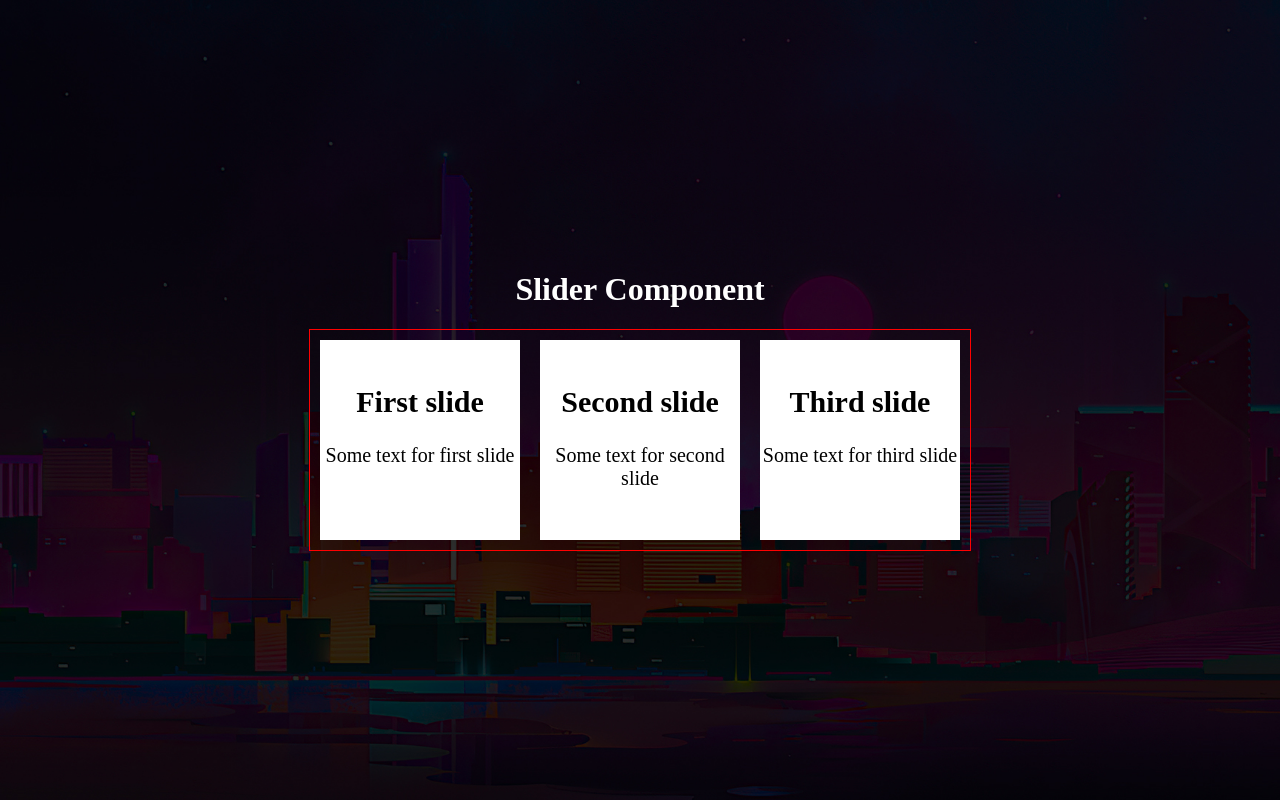
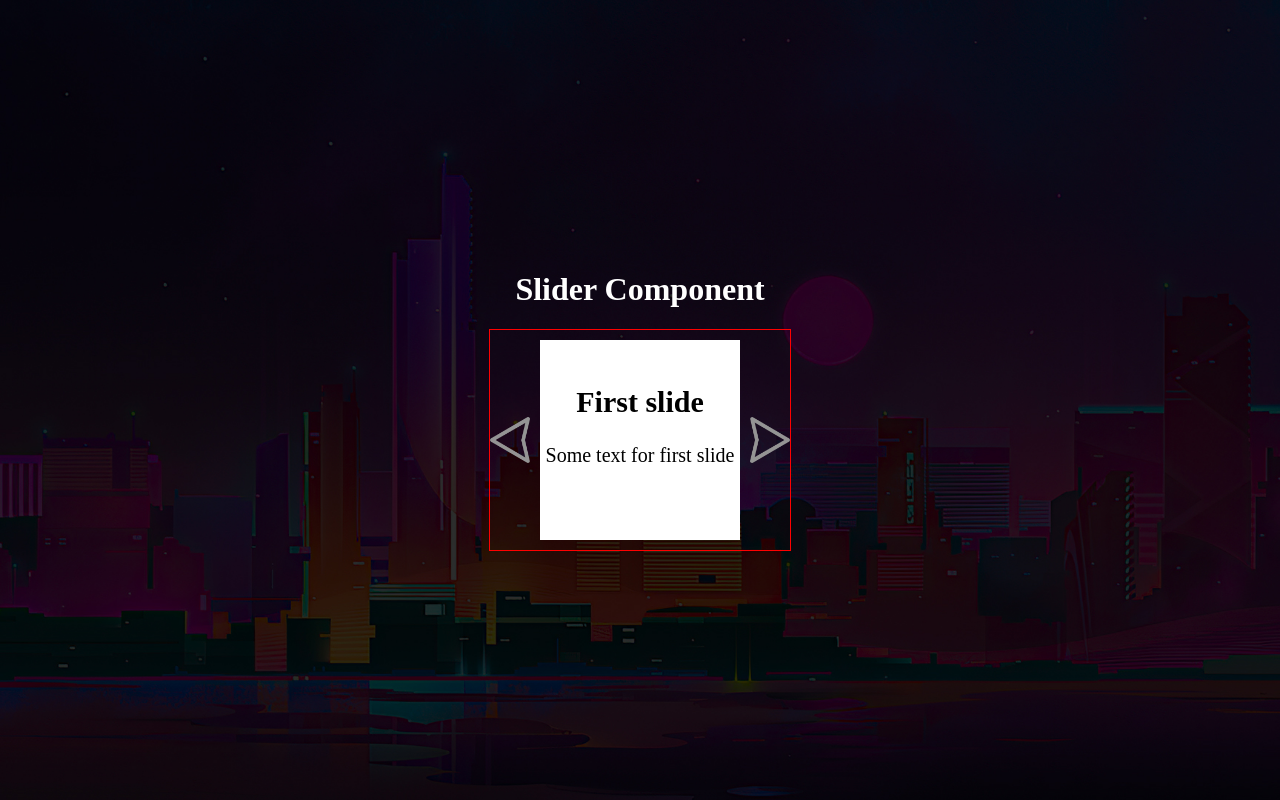
Before and after one commit to BuHogeJI2/slider_component, a website built with webpack: page src/index.html in a window 1280 px wide. Built offline with nearby package versions, Linux system fonts and the light colour scheme.

Commit message:
Create arrows and swiping slides by click on them

```diff
--- a/src/components/Slider/Slider.ts
+++ b/src/components/Slider/Slider.ts
@@ -1,23 +1,26 @@
 import {SlideType} from "./SliderTypes";
-import SliderLogic from "./SliderLogic";
 import './css/styles.css'
 import {sliderStart} from "./startSlider";
 
-export default class Slider extends SliderLogic{
+export default class Slider{
 
     slides: Array<SlideType>;
     slidesOnScreen: number;
 
     constructor(slides: Array<SlideType>, slidesOnScreen = 1) {
-        super();
         this.slides = slides;
         this.slidesOnScreen = slidesOnScreen;
     }
 
-    createWrapper(className) {
+    createArrow(side: string) {
+        const arrow = document.createElement('div');
+        arrow.classList.add('arrow', `${side}-arrow`);
+        return arrow;
+    }
+
+    createWrapper(className: string) {
         const wrapper = document.createElement('div');
         wrapper.classList.add(`${className}`);
-
         return wrapper;
     }
 
@@ -25,7 +28,6 @@ export default class Slider extends SliderLogic{
         const sliderWrapper = document.createElement('div');
         sliderWrapper.classList.add('slides-block');
         slidesOnScreen && sliderWrapper.classList.add(`width-${slidesOnScreen}`)
-
         return sliderWrapper;
     }
 
@@ -42,15 +44,18 @@ export default class Slider extends SliderLogic{
         const slidesBlock = this.createSlidesBlock(this.slidesOnScreen);
         const sliderLine = this.createWrapper('slider-line');
         const sliderWrapper = this.createWrapper('slider-wrapper');
+        const leftArrow = this.createArrow('left');
+        const rightArrow = this.createArrow('right');
 
         this.slides.forEach(slide => slidesBlock.innerHTML += this.renderSlide(slide.title, slide.text));
 
         sliderLine.append(slidesBlock);
+        sliderWrapper.append(leftArrow)
         sliderWrapper.append(sliderLine);
+        sliderWrapper.append(rightArrow);
         element.append(sliderWrapper);
 
-        // this.start();
-        sliderStart(slidesBlock, this.slidesOnScreen);
+        sliderStart(slidesBlock, {left: leftArrow, right: rightArrow}, this.slidesOnScreen);
     }
 
 }
--- a/src/components/Slider/SliderTypes.ts
+++ b/src/components/Slider/SliderTypes.ts
@@ -2,3 +2,8 @@ export type SlideType = {
     title: string
     text: string
 }
+
+export type ArrowsType = {
+    left: HTMLElement
+    right: HTMLElement
+}
--- a/src/components/Slider/css/styles.css
+++ b/src/components/Slider/css/styles.css
@@ -46,3 +46,27 @@
 .width-5 {
     max-width: 1100px;
 }
+
+.arrow {
+    width: 40px;
+    height: 46px;
+    background-size: contain;
+}
+
+.right-arrow {
+    background-image: url("/src/assets/img/arrow-right.png");
+}
+
+.left-arrow {
+    background-image: url("/src/assets/img/arrow-left.png");
+}
+
+.right-arrow:hover {
+    background-image: url("/src/assets/img/hover-arrow-right.png");
+    cursor: pointer;
+}
+
+.left-arrow:hover {
+    background-image: url("/src/assets/img/hover-arrow-left.png");
+    cursor: pointer;
+}
--- a/src/components/Slider/startSlider.ts
+++ b/src/components/Slider/startSlider.ts
@@ -1,3 +1,5 @@
+import {ArrowsType} from "./SliderTypes";
+
 let slidesBlock: HTMLElement;
 let initTouch: number;
 let startTouch: number;
@@ -9,13 +11,16 @@ let swipeIndex: number = 0;
 let transformValues = /[-0-9.]+(?=px)/;
 let slidesOnScreen: number = 0;
 
-export const sliderStart = (slidesBlockElement, slidesNumber) => {
+export const sliderStart = (slidesBlockElement: HTMLElement, arrows: ArrowsType, slidesNumber: number) => {
     slidesOnScreen = slidesNumber;
     slidesBlock = slidesBlockElement;
 
     slidesBlock.style.transform = 'translate3d(0px, 0px, 0px)';
     slidesBlock.addEventListener('mousedown', swipeStart);
     slidesBlock.addEventListener('touchstart', swipeStart);
+
+    arrows.left.addEventListener('click', handleLeftArrowClick);
+    arrows.right.addEventListener('click', handleRightArrowClick);
 }
 
 const getEvent = (event) => {
@@ -64,7 +69,15 @@ const swipeEnd = () => {
     initTouch !== startTouch && slide();
 }
 
+const handleLeftArrowClick = () => {
+    swipeIndex--;
+    slide();
+}
 
+const handleRightArrowClick = () => {
+    swipeIndex++;
+    slide();
+}
 
 const slide = () => {
     if (swipeIndex > slidesBlock.children.length - slidesOnScreen) {
--- a/src/index.ts
+++ b/src/index.ts
@@ -10,7 +10,7 @@ const slides: Array<SlideType> = [
 ]
 
 
-const slider = new Slider(slides, 3);
+const slider = new Slider(slides, 1);
 const root = document.getElementById('root');
 
 
--- a/webpack.config.js
+++ b/webpack.config.js
@@ -29,6 +29,14 @@ module.exports = {
                 test: /\.css$/,
                 use: ["style-loader", "css-loader"],
             },
+            {
+                test: /\.(jpe?g|png|gif|svg)$/i,
+                use: [
+                    {
+                        loader: 'file-loader'
+                    }
+                ]
+            }
         ]
     },
     resolve: {
```
Also changed, not shown: src/assets/img/arrow-left.png (added), src/assets/img/arrow-right.png (added), src/assets/img/hover-arrow-left.png (added), src/assets/img/hover-arrow-right.png (added).
